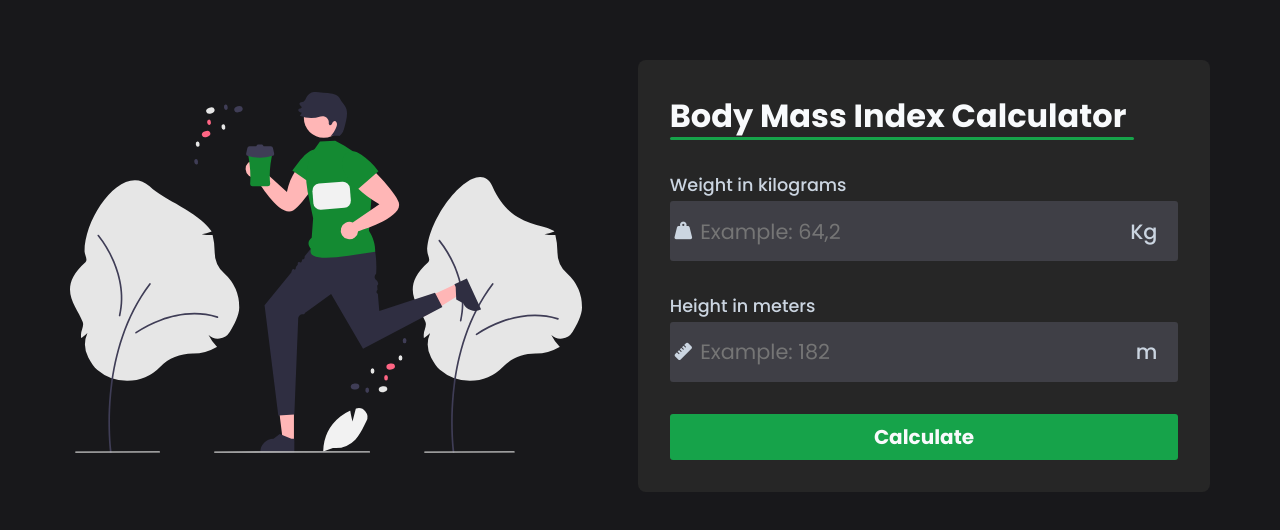
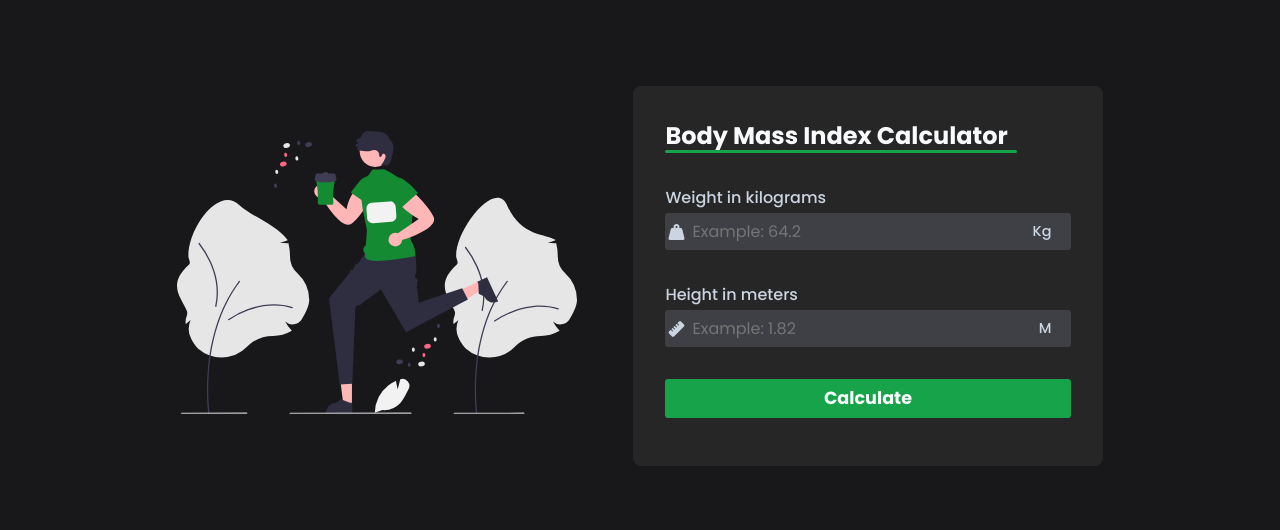
Before and after one commit to DouglaSchmitzz/bmi-calculator, a plain HTML site: page index.html in a window 1280 px wide. Shown: the part 124-654 px from the top of the page. Drawn offline with Linux system fonts and the light colour scheme.

Commit message:
resize img and calculator

```diff
--- a/index.html
+++ b/index.html
@@ -26,7 +26,7 @@
                         </label>
                         <div class="input-field">
                             <i class="fa-solid fa-weight-hanging"></i>
-                            <input type="number" id="weight" step="0.01" placeholder="Example: 64,2" required>
+                            <input type="number" id="weight" step="0.01" placeholder="Example: 64.2" required>
                             <span>
                                 Kg
                             </span>
@@ -39,9 +39,9 @@
                         </label>
                         <div class="input-field">
                             <i class="fa-solid fa-ruler"></i>
-                            <input type="number" id="height" step="0.01" placeholder="Example: 182" required>
+                            <input type="number" id="height" step="0.01" placeholder="Example: 1.82" required>
                             <span>
-                                m
+                                M
                             </span>
                         </div>
                     </div>
--- a/styles/style.css
+++ b/styles/style.css
@@ -44,7 +44,7 @@ body {
 }
 
 #img img {
-    width: 32rem;
+    width: 25rem;
 }
 
 #calculator {
@@ -52,6 +52,7 @@ body {
     flex-direction: column;
     gap: 2rem;
     padding: 2rem;
+    padding-bottom: 3rem;
     color: #f8fafc;
     background-color: #262626;
     border-radius: 8px;
@@ -64,7 +65,7 @@ body {
 }
 
 #title {
-    font-size: 2rem;
+    font-size: 1.5rem;
     position: relative;
 }
 
@@ -72,7 +73,7 @@ body {
     position: absolute;
     content: "";
     background-color: #16a34a;
-    width: 29rem;
+    width: 22rem;
     height: 3px;
     bottom: 0;
     left: 0;
@@ -80,7 +81,7 @@ body {
 }
 
 .input-box {
-    font-size: 1.1rem;
+    font-size: 1rem;
     color: #cbd5e1;
     font-weight: 500;
 }
@@ -90,7 +91,7 @@ body {
     align-items: center;
     justify-content: space-between;
     background-color: #3f3f46;
-    padding: 0.3rem;
+    padding: 0.2rem;
     border-radius: 3px;
     margin-top: 3px;
 }
@@ -98,15 +99,15 @@ body {
 .input-field span,
 .input-field span i {
     color: #cbd5e1;
-    font-size: 1.3rem;
-    padding: .6rem 1rem;
+    font-size: .9rem;
+    padding: 0.3rem 1rem;
 }
 
 .input-field input {
     background-color: transparent;
     border: none;
     width: 100%;
-    font-size: 1.3rem;
+    font-size: 1rem;
     color: #f8fafc;
     padding: 0 .5rem;
 }
@@ -122,11 +123,11 @@ body {
 
 #calculate {
     border: none;
-    font-size: 1.25rem;
+    font-size: 1.1rem;
     font-weight: bold;
     background-color: #16a34a;
     color: #f8fafc;
-    padding: .5rem  0;
+    padding: .4rem  0;
     border-radius: 3px;
     cursor: pointer;
 }
@@ -144,7 +145,7 @@ body {
     display: flex;
     align-items: center;
     flex-direction: column;
-    font-size: 2.25rem;
+    font-size: 1rem;
 }
 
 bmi span:last-child {
@@ -159,7 +160,7 @@ bmi span:last-child {
 #more-info {
     text-align: center;
     border-top: 1px solid #ffffff34;
-    padding: 1.5rem;
+    padding: .5rem;
 }
 
 #more-info a {
@@ -167,6 +168,7 @@ bmi span:last-child {
     display: flex;
     justify-content: center;
     align-items: center;
+    padding-top: 1.5rem;
     gap: .6rem;
     font-size: .875rem;
     text-decoration: none;
```
